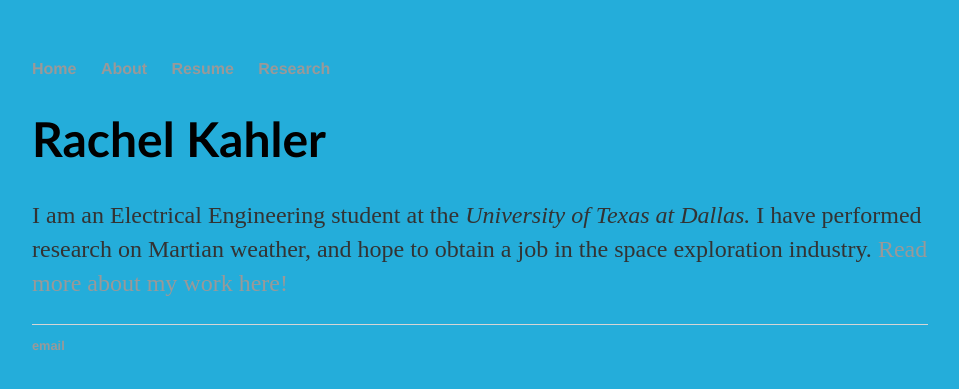
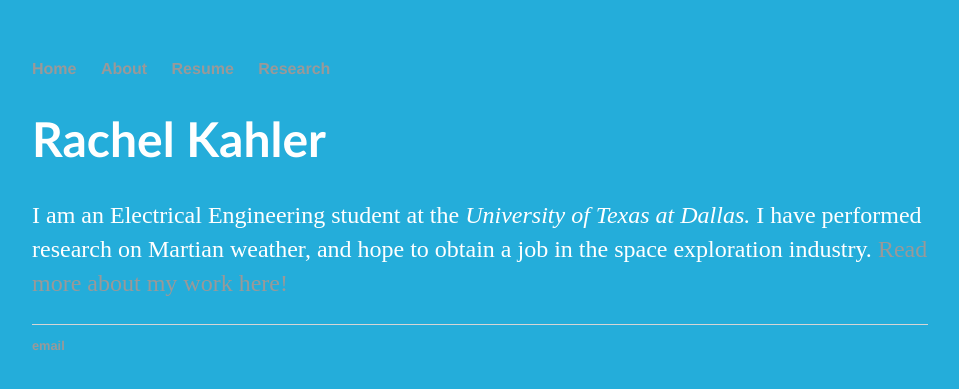
Before and after one commit to rachel-kahler/rachel-kahler.github.io, a Jekyll site: the page built from index.html, in a window 1280 px wide. Shown: the top 389 px of the page, without its empty margins (160-1119 px from the left). Built offline with Jekyll 4.4.1, drawn with Linux system fonts in a browser that asks for light colours.

Commit message:
color change
made the title and words, except for the links, white

```diff
--- a/css/main.css
+++ b/css/main.css
@@ -24,11 +24,12 @@ a:hover {
 h1 {
     font-size: 3em;
     font-family: 'Futura', 'Trebuchet MS', 'Arial', 'Sans-Serif';
+    color:#FFF;
 }
 p {
     font-size: 1.5em;
     line-height: 1.4em;
-    color: #333;
+    color: #FFF;
 }
 footer {
     border-top: 1px solid #d5d5d5;
```
